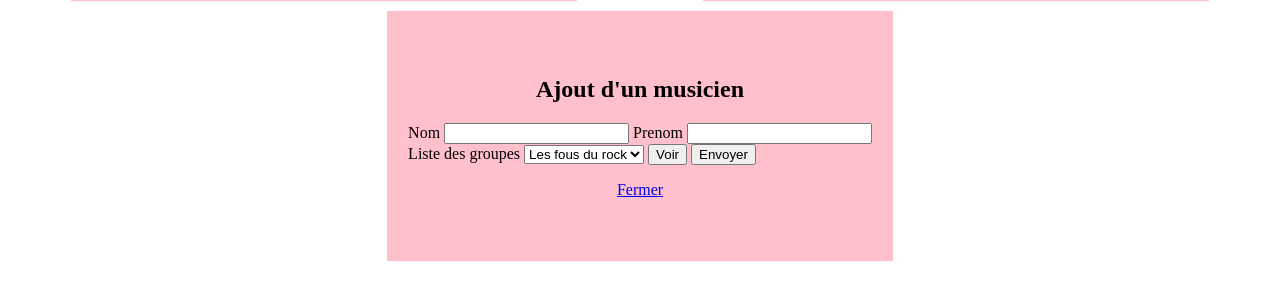
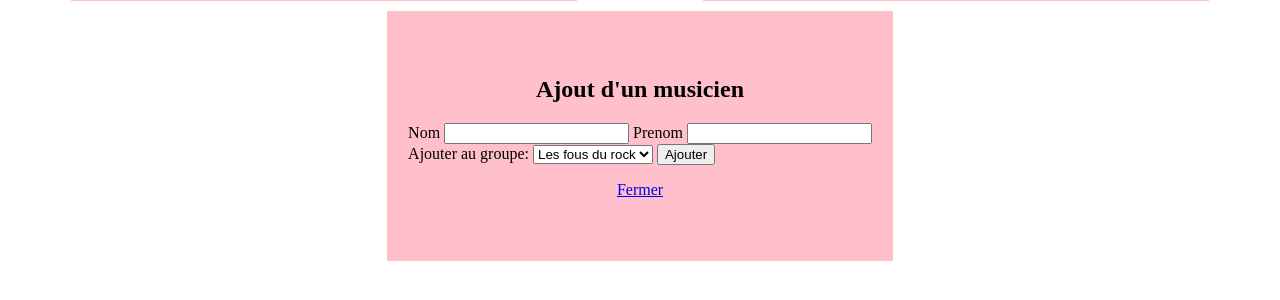
Before and after one commit to flnh/mvc, a PHP site: the page made by accueil.php in a window 1280 px wide. Shown: the part 329-629 px from the top of the page. Run offline with PHP 8.4, Linux system fonts and the light colour scheme; data comes from the database, SQL or seed files in the repository.

Commit message:
change view

```diff
--- a/accueil.php
+++ b/accueil.php
@@ -11,9 +11,11 @@
     <div class= "row">
         <div class="col">
             <form action="accueil.php" method="GET">
+                <label for="liste_groupe">Liste des groupes</label>
                 <?php
                 require './controllers/listeGroupeSelectController.php';
                 ?>
+                <button type="submit">Voir</button>
             </form>
         </div>
         <div class="col">
--- a/views/formAjoutUtilisateur.php
+++ b/views/formAjoutUtilisateur.php
@@ -7,10 +7,11 @@
       <label for="prenom">Prenom</label>
       <input type="text" id="prenom" name="prenom">
       <br>
+      <label for="liste_groupe">Ajouter au groupe: </label>
       <?php
       require './controllers/listeGroupeSelectController.php';
       ?>
-      <button type="submit">Envoyer</button>
+      <button type="submit">Ajouter</button>
     </form>
     <p><a href="./accueil.php">Fermer</a></p>
   </div>
--- a/views/listeGroupes.php
+++ b/views/listeGroupes.php
@@ -1,7 +1,6 @@
 <?php
 function afficherListeGroupesSelect(array $listeGroupes) {
   ?>
-  <label for="liste_groupe">Liste des groupes</label>
   <select name="liste_groupe" id="liste_groupe">
   <?php
   for ($i=0; $i < count($listeGroupes); $i++) {
@@ -15,7 +14,6 @@ function afficherListeGroupesSelect(array $listeGroupes) {
   }
   ?>
   </select>
-  <button type="submit">Voir</button>
   <?php
 }
 ?>
```
